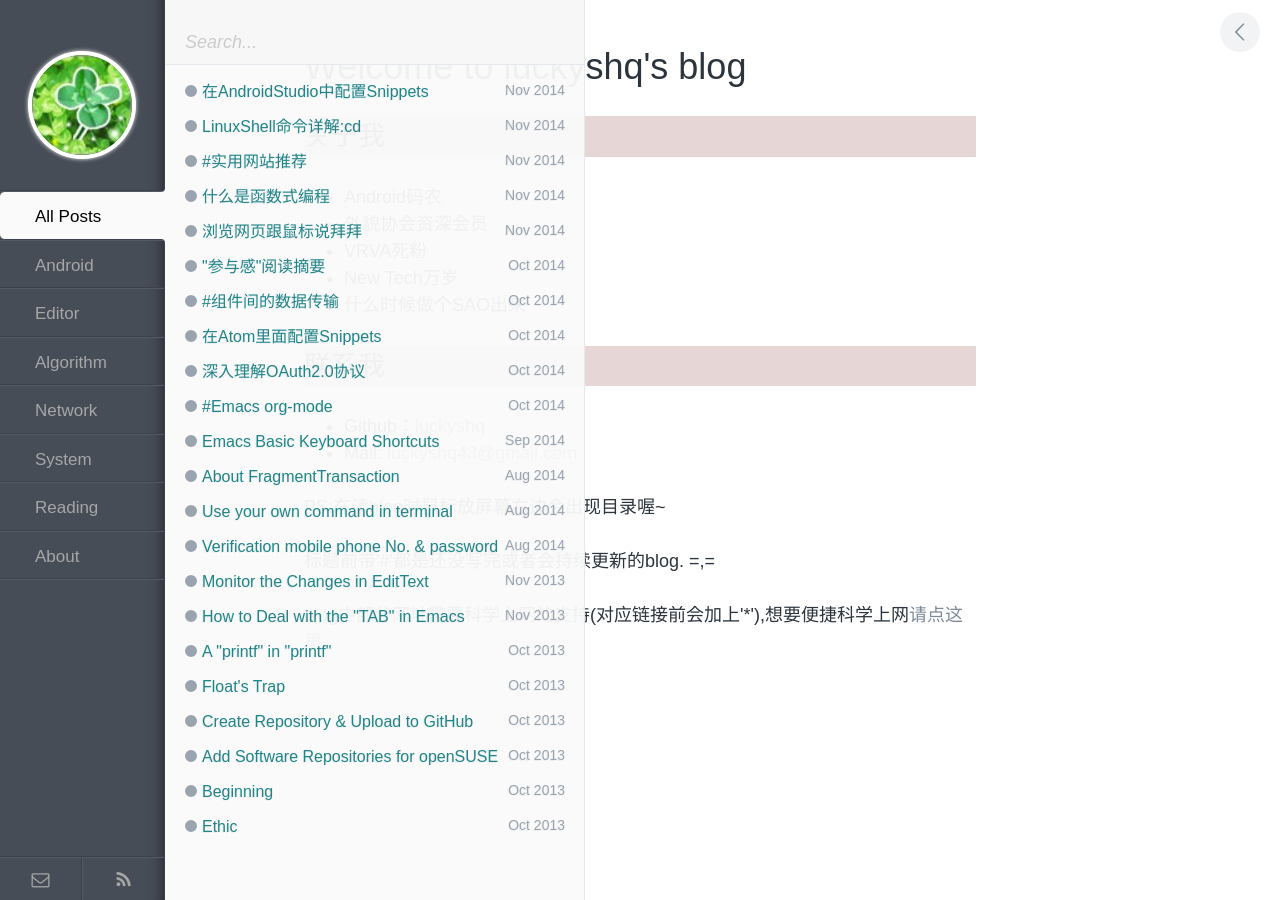
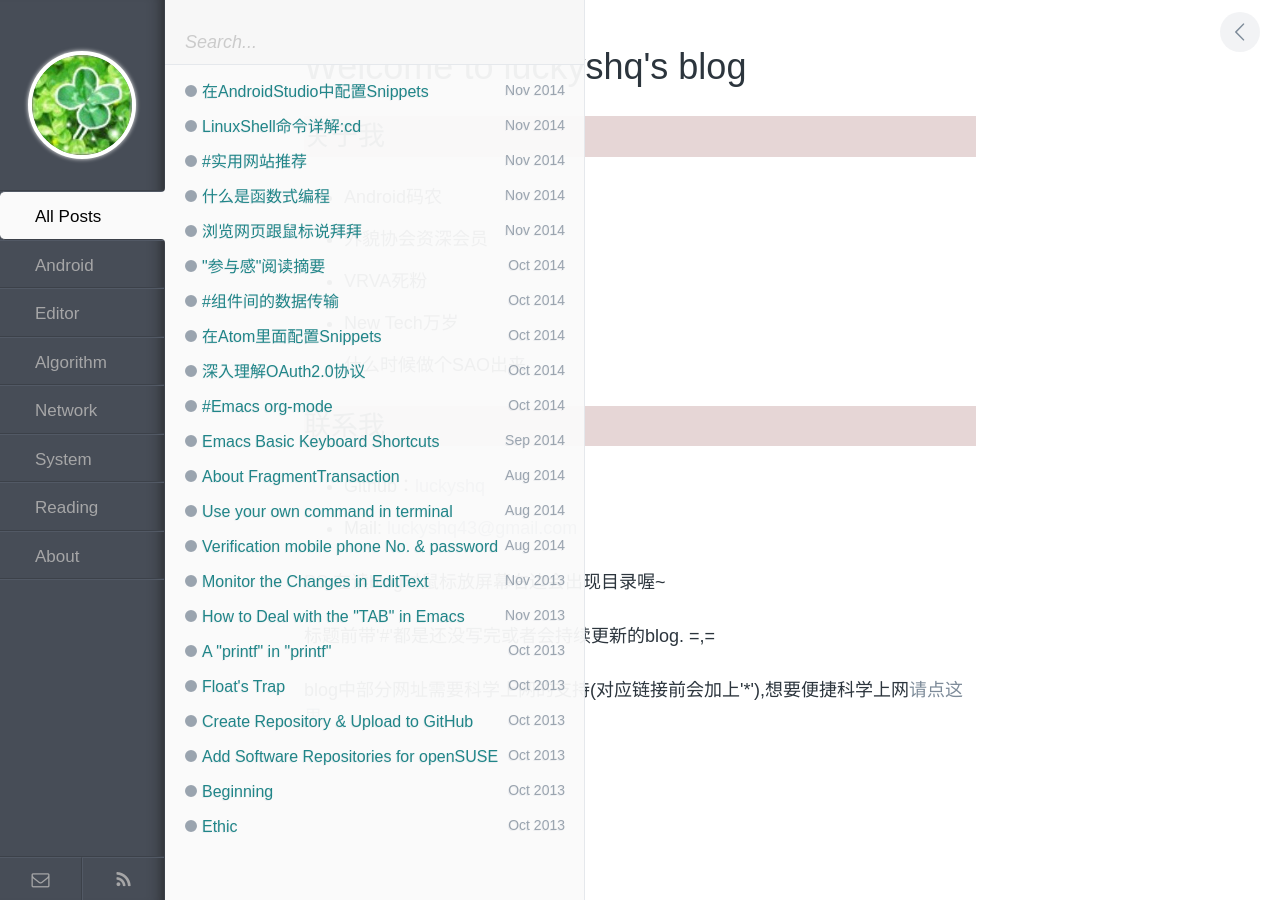
Before and after one commit to luckyshq/luckyshq.github.io, a Jekyll site: the page built from index.html, in a window 1280 px wide. Built offline with Jekyll 4.4.1, drawn with Linux system fonts in a browser that asks for light colours.

Commit message:
[update]将文章中的li间距调大.

```diff
--- a/_layouts/index.html
+++ b/_layouts/index.html
@@ -15,7 +15,7 @@
       <nav id="tags">
         <a href="/index.html" id="avatar"></a>
 
-        <ul id="tags__ul">
+        <ul id="tags__ul" >
           <li id="js-label1" class="tags__li tags-btn active">All Posts</li>
           <li id="js-label2" class="tags__li tags-btn">Android</li>
           <li id="js-label3" class="tags__li tags-btn">Editor</li>
--- a/assets/css/style.css
+++ b/assets/css/style.css
@@ -39,6 +39,10 @@ html, body {
   overflow: hidden;
 }
 
+li:not(.tags-btn) {
+  margin-bottom: 15px;
+}
+
 a {
   color: #208588;
   text-decoration: none;
@@ -54,7 +58,8 @@ a {
 #sidebar {
   width: 585px;
   height: 100%;
-  float: left; }
+  float: left;
+    }
   @media screen and (min-device-width: 1281px) {
     #sidebar {
       -webkit-transition: margin-left 0.5s cubic-bezier(0.77, 0, 0.175, 1);
```
